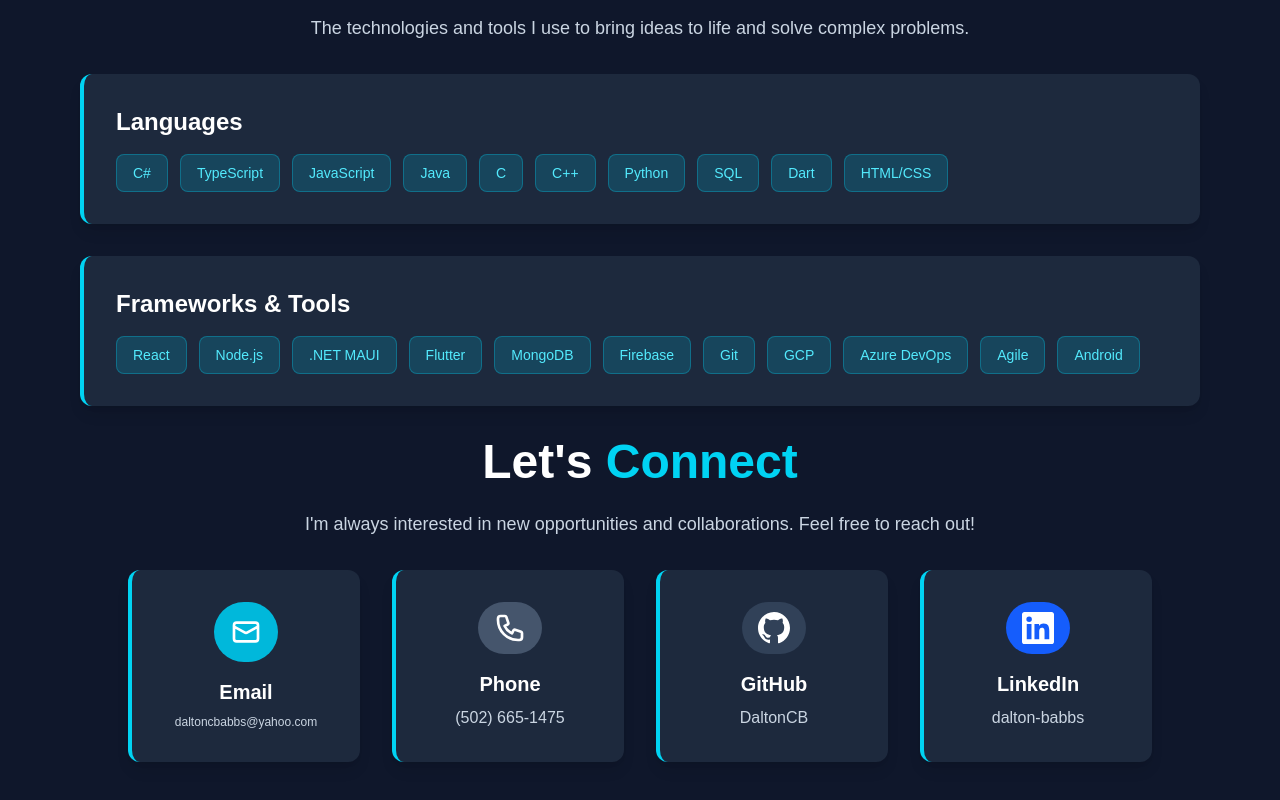
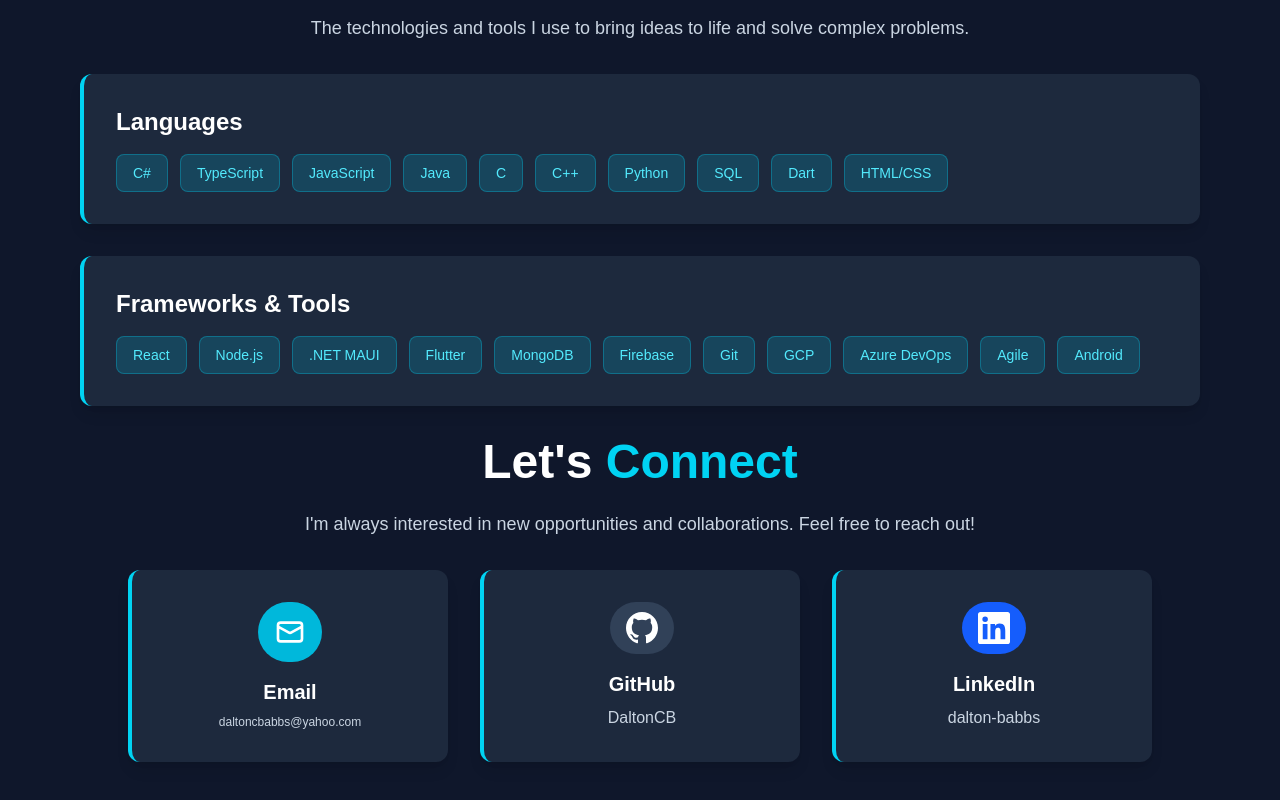
Before and after one commit to DaltonCB/my-website, a Next.js app: page / in a window 1280 px wide. Shown: the part 4263-5063 px from the top of the page. Built offline with nearby package versions, Linux system fonts and the light colour scheme.

Commit message:
Refactor Contact component layout

```diff
--- a/components/Contact.tsx
+++ b/components/Contact.tsx
@@ -23,7 +23,7 @@ export default function Contact() {
         </p>
       </div>
 
-      <div className="grid gap-8 md:grid-cols-2 lg:grid-cols-4 max-w-5xl mx-auto">
+      <div className="grid gap-8 md:grid-cols-2 lg:grid-cols-3 max-w-5xl mx-auto">
         {/* Email Card */}
         <div className="bg-slate-800 rounded-xl shadow-lg p-8 text-center hover:bg-slate-700 transition-all duration-300 hover:scale-105 h-48 flex flex-col justify-center border-l-4 border-cyan-400">
           <div className="w-16 h-16 mx-auto mb-4 bg-cyan-500 rounded-full flex items-center justify-center">
@@ -38,22 +38,6 @@ export default function Contact() {
             title="daltoncbabbs@yahoo.com"
           >
             daltoncbabbs@yahoo.com
-          </a>
-        </div>
-
-        {/* Phone Card */}
-        <div className="bg-slate-800 rounded-xl shadow-lg p-8 text-center hover:bg-slate-700 transition-all duration-300 hover:scale-105 h-48 flex flex-col justify-center border-l-4 border-cyan-400">
-          <div className="w-16 h-16 mx-auto mb-4 bg-slate-600 rounded-full flex items-center justify-center">
-            <svg className="w-8 h-8 text-white" fill="none" stroke="currentColor" viewBox="0 0 24 24">
-              <path strokeLinecap="round" strokeLinejoin="round" strokeWidth="2" d="M3 5a2 2 0 012-2h3.28a1 1 0 01.948.684l1.498 4.493a1 1 0 01-.502 1.21l-2.257 1.13a11.042 11.042 0 005.516 5.516l1.13-2.257a1 1 0 011.21-.502l4.493 1.498a1 1 0 01.684.949V19a2 2 0 01-2 2h-1C9.716 21 3 14.284 3 6V5z" />
-            </svg>
-          </div>
-          <h3 className="text-xl font-semibold text-white mb-2">Phone</h3>
-          <a
-            href="tel:502-665-1475"
-            className="text-slate-300 hover:text-cyan-400 transition-colors"
-          >
-            (502) 665-1475
           </a>
         </div>
 
```
